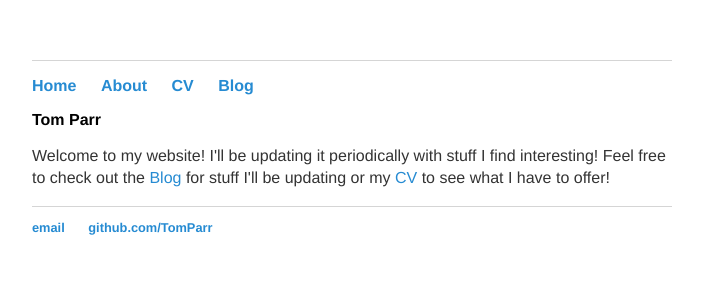
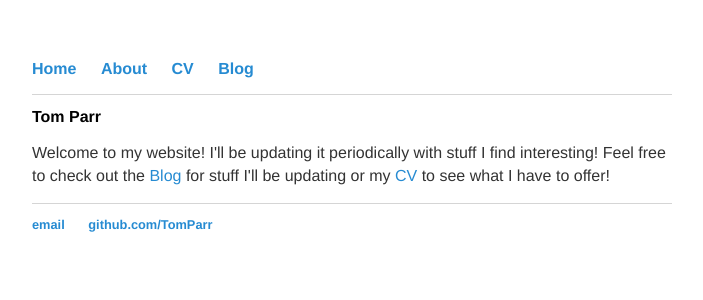
Before and after one commit to TomParr/TomParr.github.io, a Jekyll site: the page built from index.html, in a window 1280 px wide. Shown: the top 300 px of the page, without its empty margins (288-991 px from the left). Built offline with Jekyll 4.4.1, drawn with Linux system fonts in a browser that asks for light colours.

Commit message:
Update main.css

```diff
--- a/css/main.css
+++ b/css/main.css
@@ -3,7 +3,7 @@ body {
     width: 50%;
 }
 nav {
-        border-top: 1px solid #d5d5d5;
+        border-bottom: 1px solid #d5d5d5;
 }
 nav ul, footer ul {
     font-family:'Helvetica', 'Arial', 'Sans-Serif';
```
